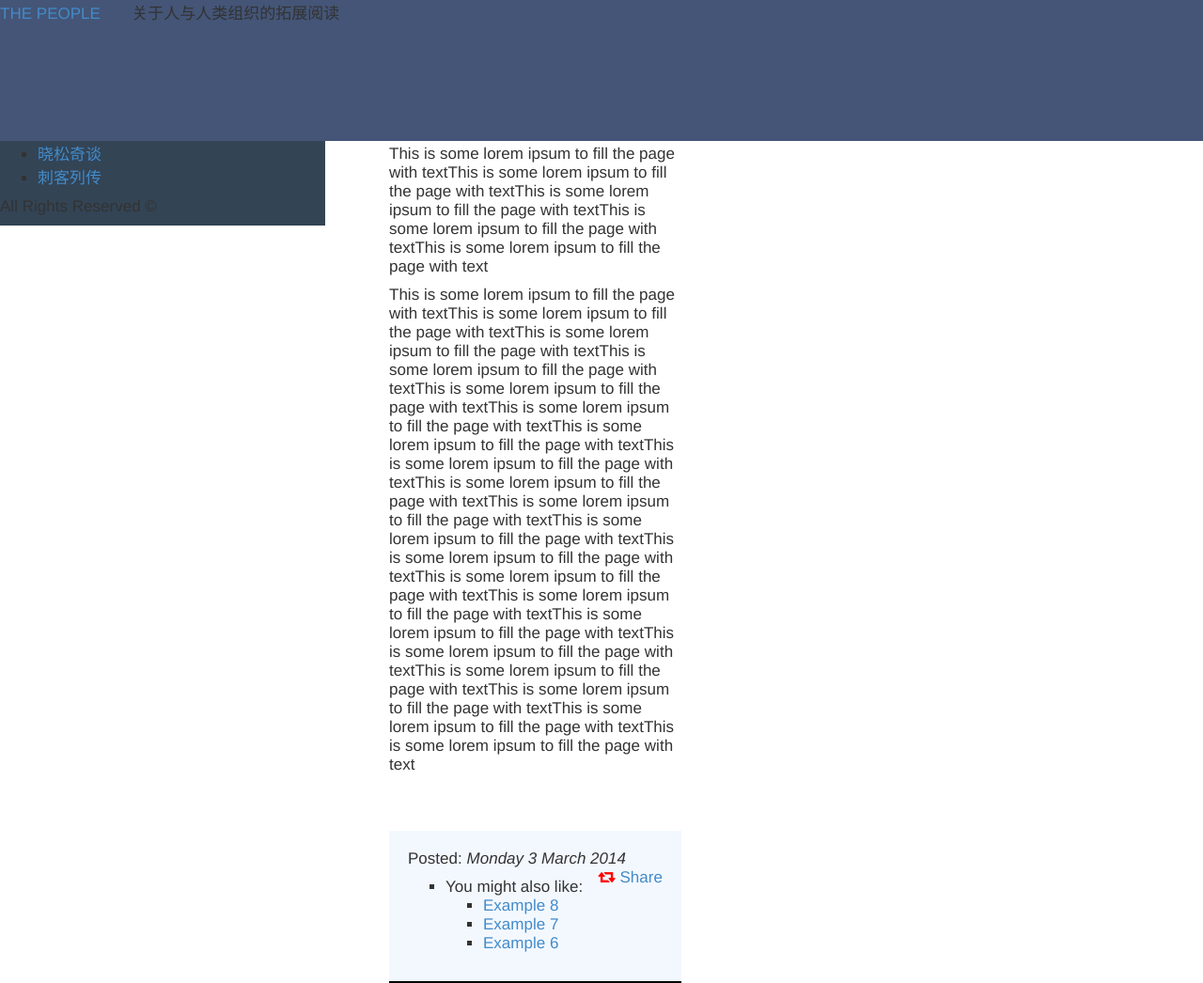
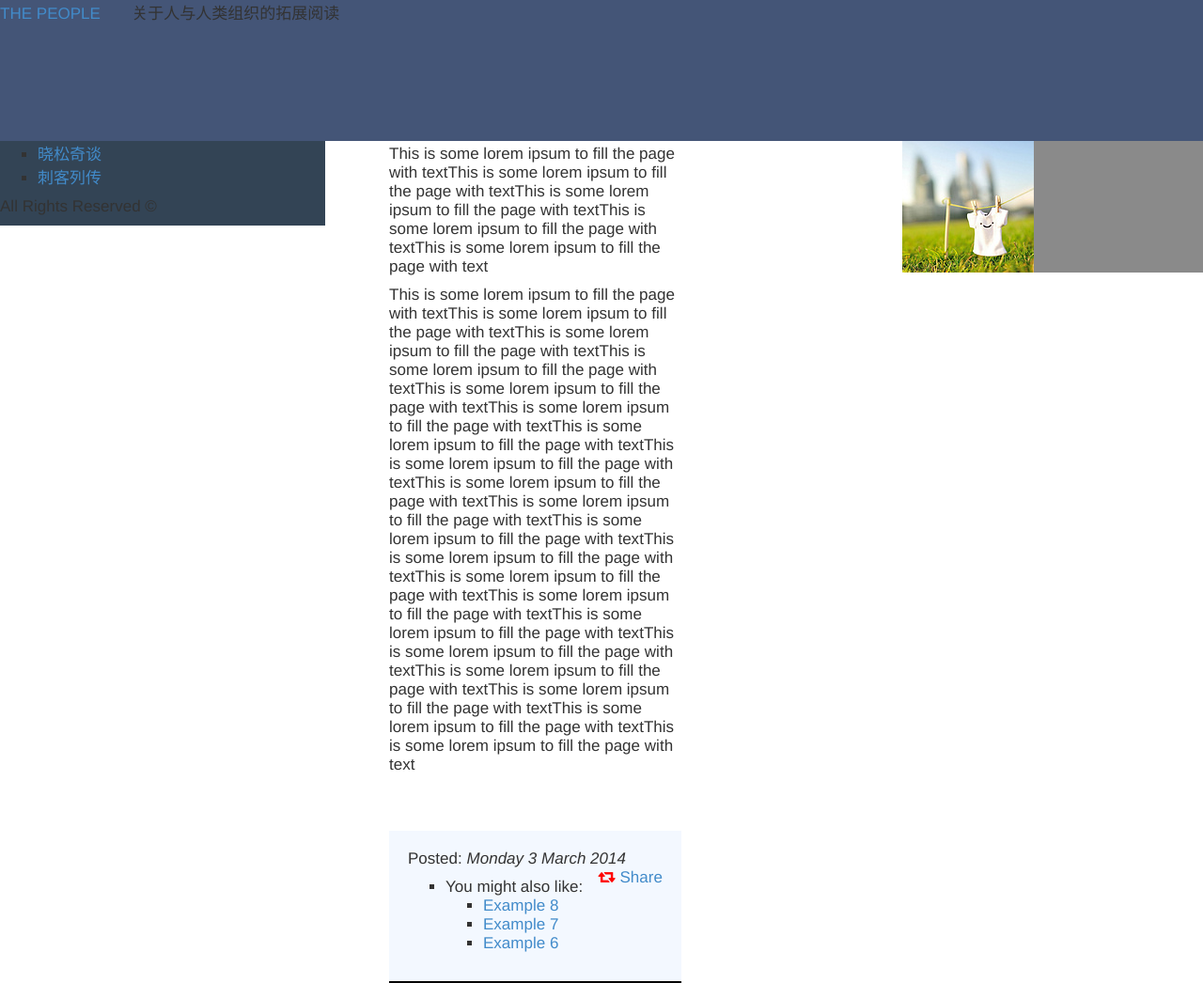
Before and after one commit to andyljj/thepeople, a Jekyll site: the page built from _posts/2015-03-16-post-template.markdown, in a window 1280 px wide and 1046 px high. Shown: the whole window at 94% size. Built offline with Jekyll 4.4.1, drawn with Linux system fonts in a browser that asks for light colours; some web fonts are replaced; Markdown is read by kramdown in place of the engine named in the settings; comment, search, counter and statistics services are not loaded.

```diff
--- a/_layouts/post.html
+++ b/_layouts/post.html
@@ -26,7 +26,7 @@
 </div>
 <!-- advertising board -->
 <div id="adboard" class="">
-    {% if post.series == "晓松奇谈" %}
+    {% if post.series == 晓松奇谈 %}
         <img src="{{ "/assets/adimg/xsqt.jpg" | prepend: site.url }}">
     {% endif %}
 </div>
```
